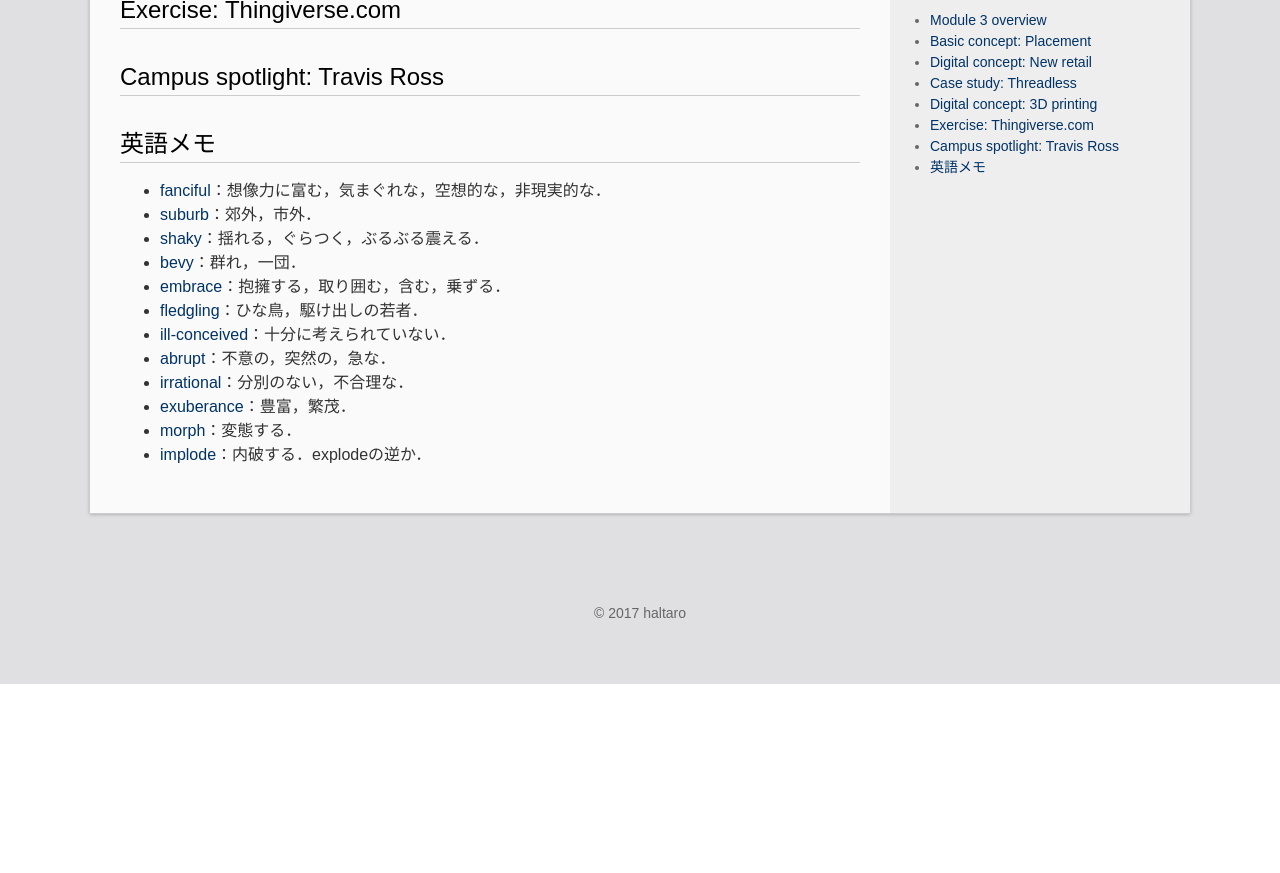
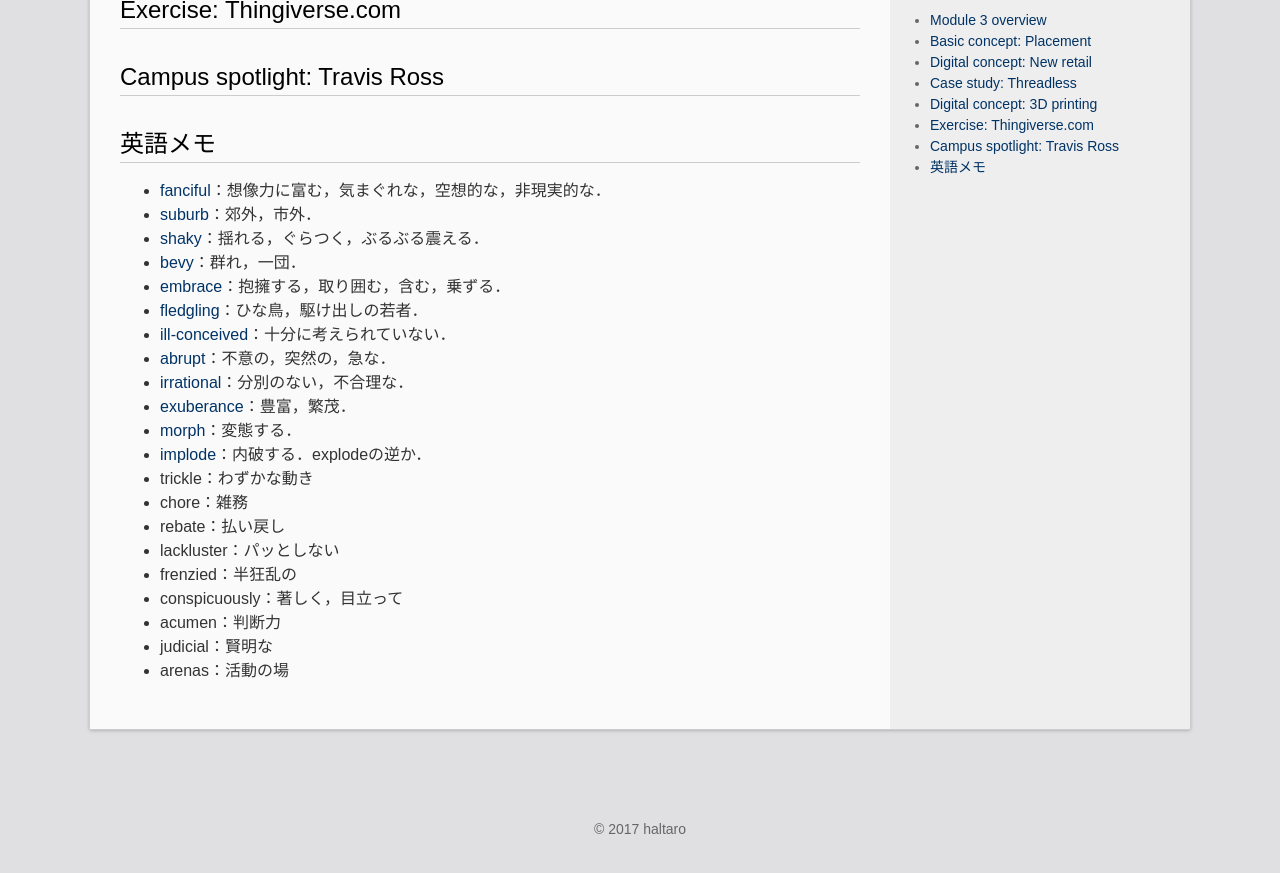
Before and after one commit to madoreenu/haltaro.github.io, a Jekyll site: the page built from _posts/2017-12-03-digital-marketing-3.md, in a window 1280 px wide and 900 px high, scrolled down 1935 px. Shown: the top 873 px of the window. Built offline with Jekyll 4.4.1, drawn with Linux system fonts in a browser that asks for light colours; before the commit the page ends 2619 px from its top, so only the background shows below that.

Commit message:
Add some lines

```diff
--- a/_posts/2017-12-03-digital-marketing-3.md
+++ b/_posts/2017-12-03-digital-marketing-3.md
@@ -51,3 +51,12 @@ categories:
 * [exuberance](https://ejje.weblio.jp/content/exuberance)：豊富，繁茂．
 * [morph](https://ejje.weblio.jp/content/morph)：変態する．
 * [implode](https://ejje.weblio.jp/content/implode)：内破する．explodeの逆か．
+* trickle：わずかな動き
+* chore：雑務
+* rebate：払い戻し
+* lackluster：パッとしない
+* frenzied：半狂乱の
+* conspicuously：著しく，目立って
+* acumen：判断力
+* judicial：賢明な
+* arenas：活動の場
```
Also changed, not shown: 2 other files.
